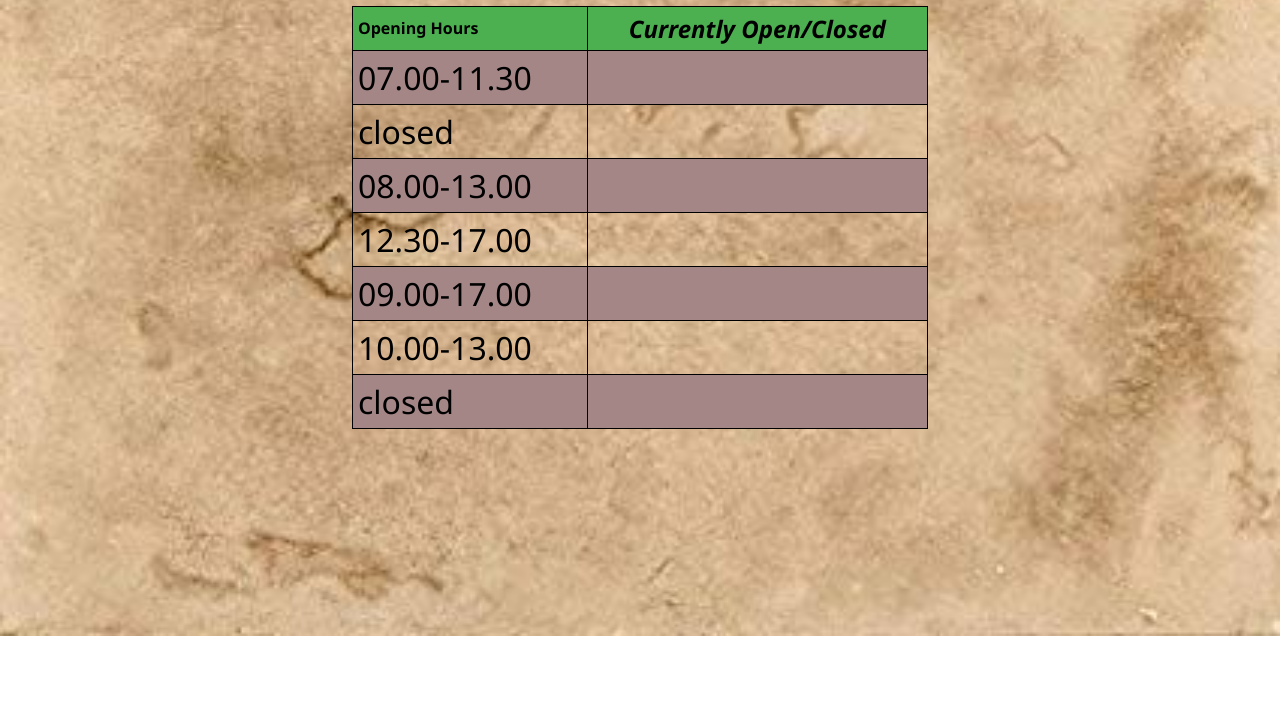
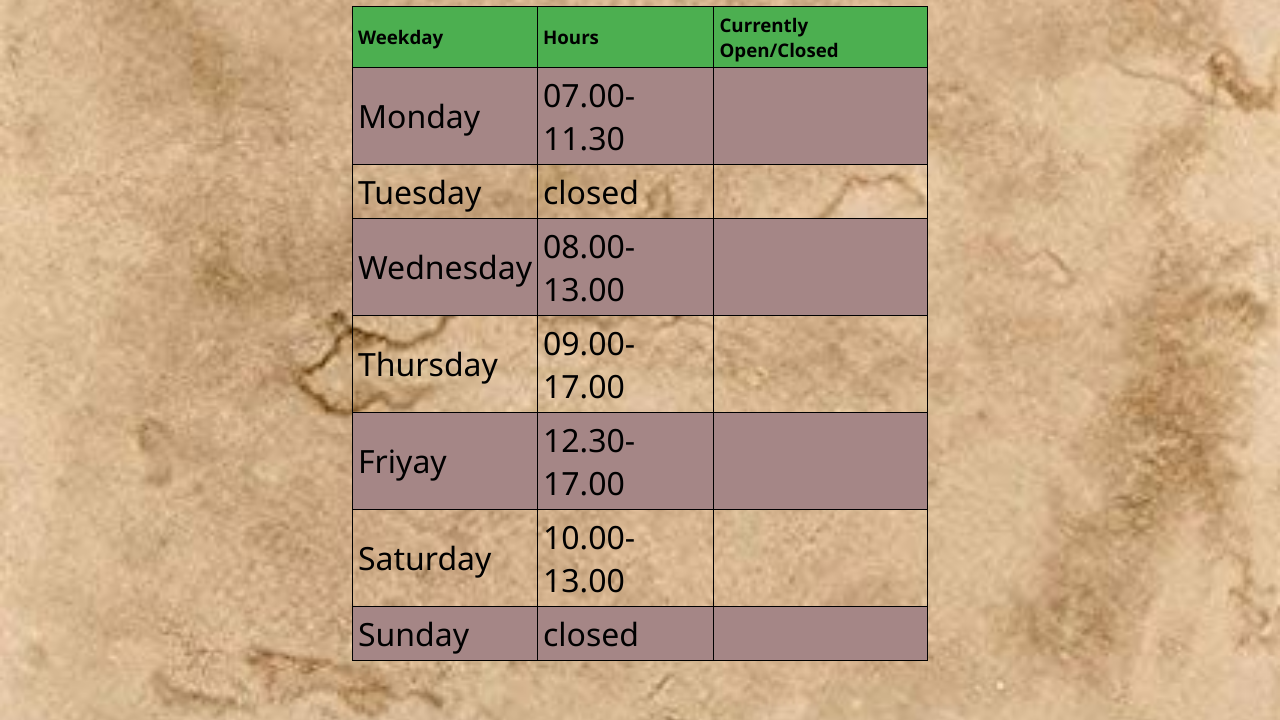
Before and after one commit to krisderycke/SeriousBusiness, a plain HTML site: page index.html in a window 1280 px wide. Shown: the part 80-800 px from the top of the page. Drawn offline with Linux system fonts and the light colour scheme.

Commit message:
add classes to table

```diff
--- a/index.css
+++ b/index.css
@@ -23,7 +23,7 @@ body {
   transform: translateX(-50%);
 }
 
-.Querry {
+.querry {
   text-align: center;
   font-style: italic;
   font-size: 1.5em;
@@ -44,6 +44,9 @@ td {
 th {
   background-color: #4caf50;
 }
+th > h3 {
+  margin: 0;
+}
 
 tr:nth-child(even) {
   background-color: #a58686;
--- a/index.html
+++ b/index.html
@@ -8,39 +8,47 @@
 
     <title>Document</title>
   </head>
-  <body>
+  <body id="body">
     <h1 class="header">Business Hours</h1>
 
     <table class="table">
-      <th>Opening Hours</th>
-      <th class="Querry">Currently Open/Closed</th>
+      <th><h3>Weekday</h3></th>
+      <th><h3>Hours</h3></th>
+      <th class="Querry"><h3>Currently Open/Closed</h3></th>
       <tr>
-        <td>07.00-11.30</td>
-        <td class="Querry"></td>
+        <td class="day">Monday</td>
+        <td class="hours">07.00-11.30</td>
+        <td class="querry"></td>
       </tr>
       <tr>
-        <td>closed</td>
-        <td class="Querry"></td>
+        <td class="day">Tuesday</td>
+        <td class="hours">closed</td>
+        <td class="querry"></td>
       </tr>
       <tr>
-        <td>08.00-13.00</td>
-        <td class="Querry"></td>
+        <td class="day">Wednesday</td>
+        <td class="hours">08.00-13.00</td>
+        <td class="querry"></td>
       </tr>
       <tr>
-        <td>12.30-17.00</td>
-        <td class="Querry"></td>
+        <td class="day">Thursday</td>
+        <td class="hours">09.00-17.00</td>
+        <td class="querry"></td>
       </tr>
       <tr>
-        <td>09.00-17.00</td>
-        <td class="Querry"></td>
+        <td class="day">Friyay</td>
+        <td class="hours">12.30-17.00</td>
+        <td class="querry"></td>
       </tr>
       <tr>
-        <td>10.00-13.00</td>
-        <td class="Querry"></td>
+        <td class="day">Saturday</td>
+        <td class="hours">10.00-13.00</td>
+        <td class="querry"></td>
       </tr>
       <tr>
-        <td>closed</td>
-        <td class="Querry"></td>
+        <td class="day">Sunday</td>
+        <td class="hours">closed</td>
+        <td class="querry"></td>
       </tr>
     </table>
 
--- a/index.js
+++ b/index.js
@@ -0,0 +1,7 @@
+document.getElementById("body").addEventListener("load", myFunction);
+
+function myFunction() {
+  var x = getDay();
+
+  console.log(x);
+}
```
